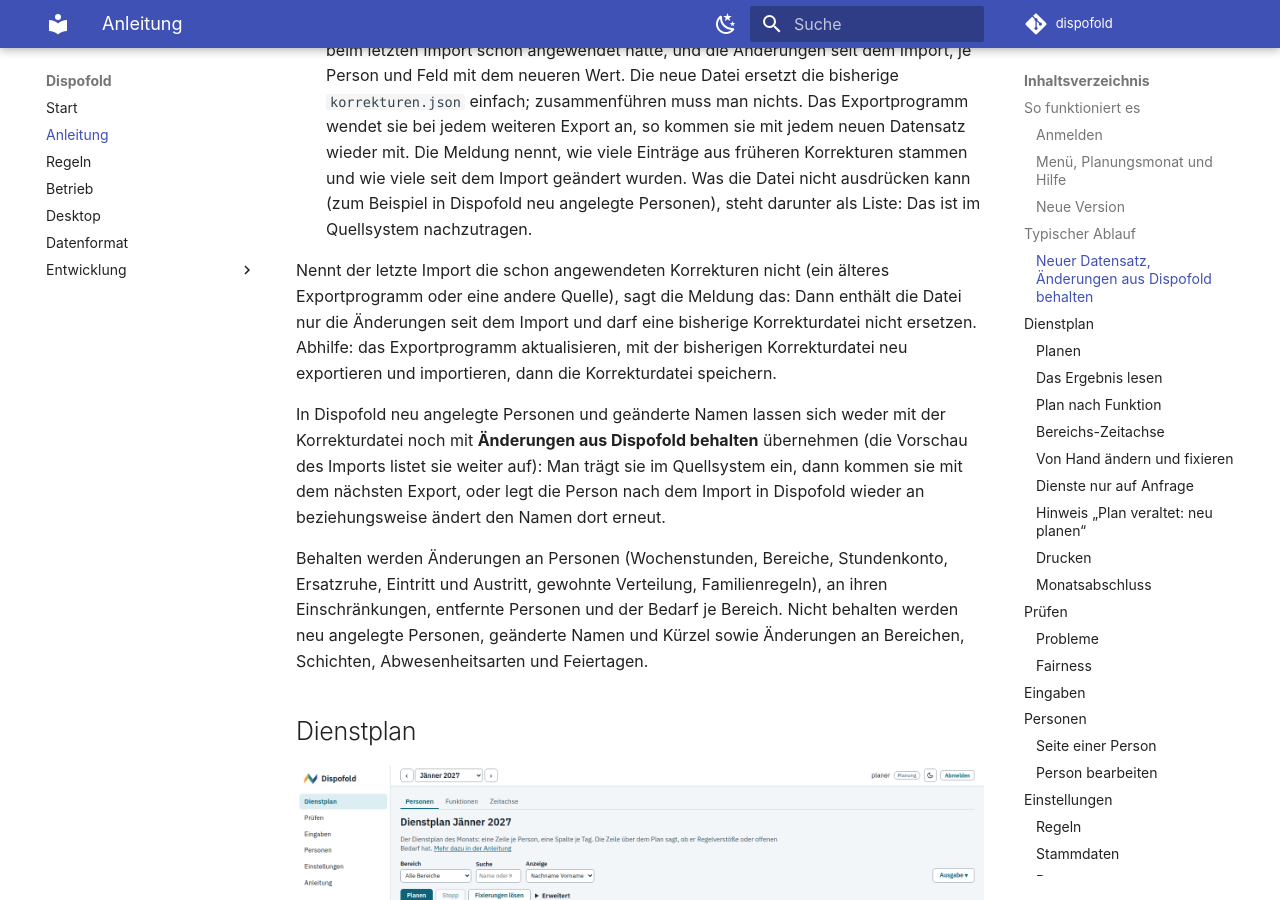
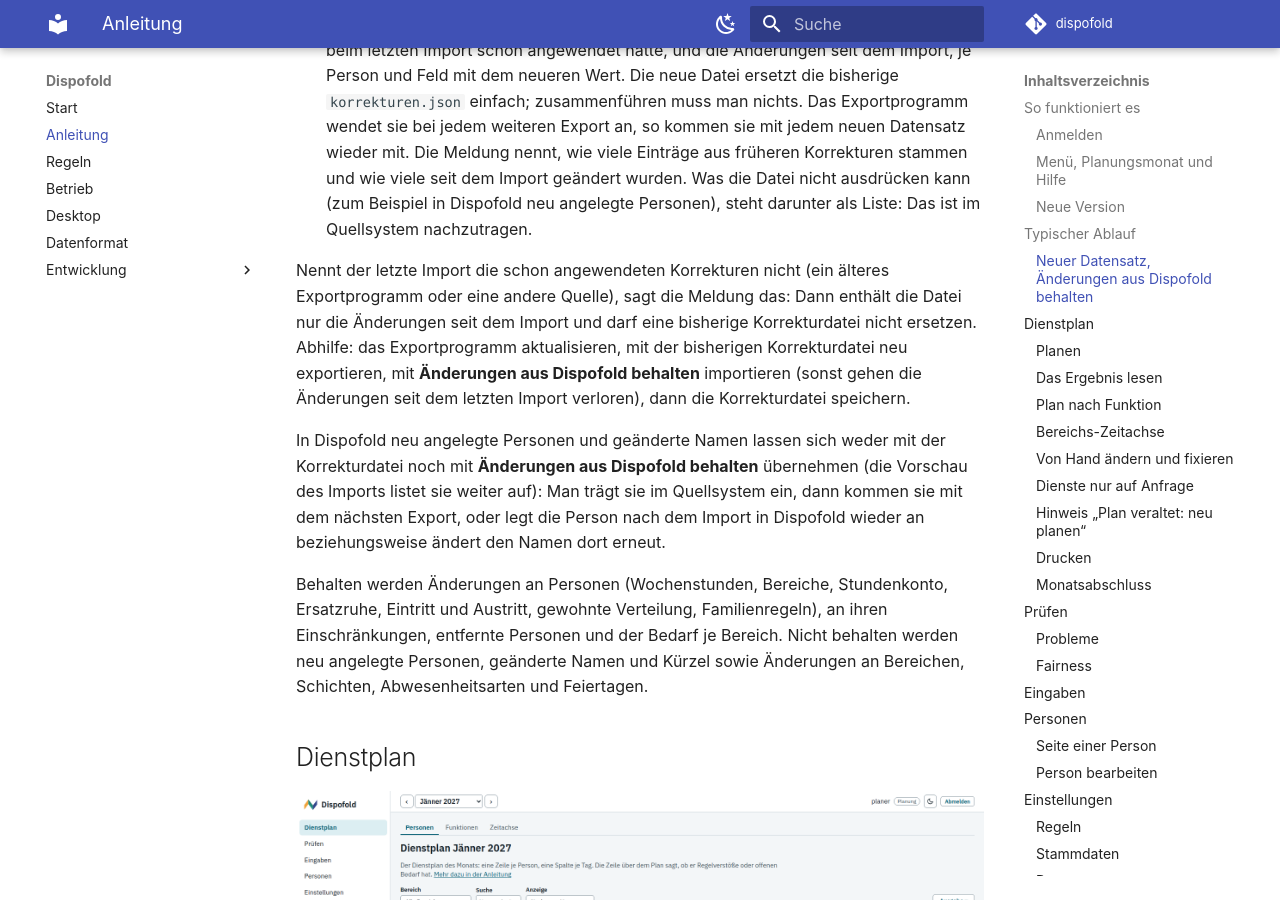
Before and after one commit to mschabhuettl/dispofold, an MkDocs documentation site: the page built from docs/anleitung.md, in a window 1280 px wide and 900 px high, scrolled down 4304 px. Built offline with MkDocs 1.6.1 and Material for MkDocs 9.7.7, drawn with Linux system fonts in a browser that asks for light colours; comment, search, counter and statistics services are not loaded.

Commit message:
Corrections export: neutral message without any entry; the remedy for an import without its applied corrections imports keeping the changes

```diff
--- a/docs/anleitung.md
+++ b/docs/anleitung.md
@@ -151,7 +151,8 @@ verwenden kann:
    Nennt der letzte Import die schon angewendeten Korrekturen nicht (ein älteres Exportprogramm oder eine andere
    Quelle), sagt die Meldung das: Dann enthält die Datei nur die Änderungen seit dem Import und darf eine
    bisherige Korrekturdatei nicht ersetzen. Abhilfe: das Exportprogramm aktualisieren, mit der bisherigen
-   Korrekturdatei neu exportieren und importieren, dann die Korrekturdatei speichern.
+   Korrekturdatei neu exportieren, mit **Änderungen aus Dispofold behalten** importieren (sonst gehen die
+   Änderungen seit dem letzten Import verloren), dann die Korrekturdatei speichern.
 
 In Dispofold neu angelegte Personen und geänderte Namen lassen sich weder mit der Korrekturdatei noch mit
 **Änderungen aus Dispofold behalten** übernehmen (die Vorschau des Imports listet sie weiter auf): Man trägt sie im
```
Also changed, not shown: 1 other file.
